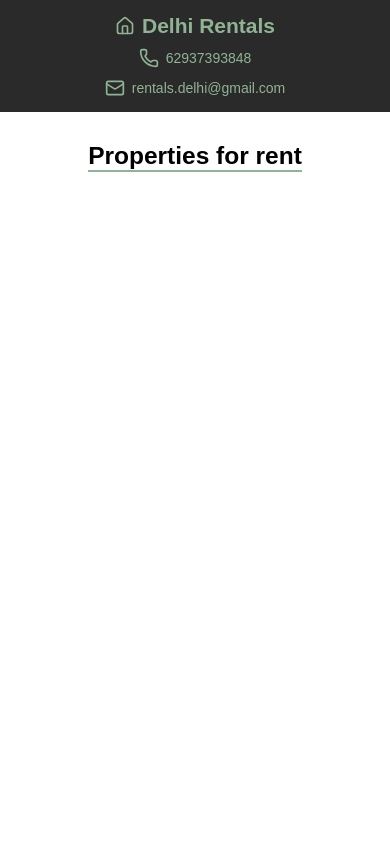
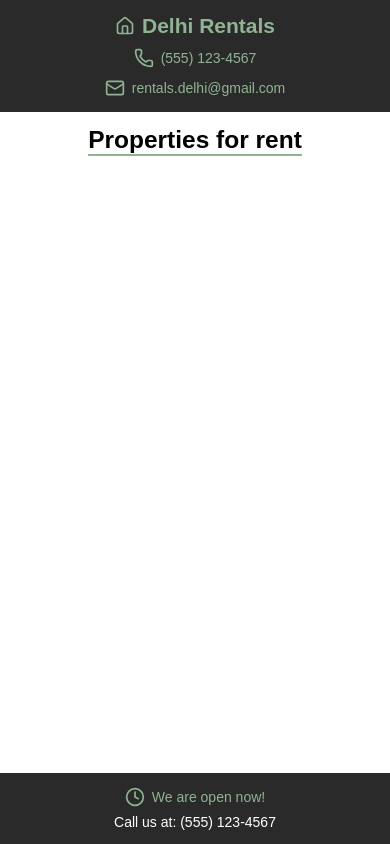
Before and after one commit to vidhi-thakur/practise-projects, a React (Vite) app in the folder delhi-rentals/: page / in a window 390 px wide. Built offline with nearby package versions, Linux system fonts and the light colour scheme.

Commit message:
created a responsive footer

```diff
--- a/delhi-rentals/src/App.css
+++ b/delhi-rentals/src/App.css
@@ -3,7 +3,12 @@
   --theme-green: #90b493;
 
   font-size: 16px;
-  font-family: Arial, Helvetica, sans-serif
+  font-family: Arial, Helvetica, sans-serif;
+}
+
+* {
+  margin: 0;
+  box-sizing: border-box;
 }
 
 @media (max-width: 800px) {
--- a/delhi-rentals/src/components/footer/Footer.jsx
+++ b/delhi-rentals/src/components/footer/Footer.jsx
@@ -1,7 +1,38 @@
-// import styles from './Footer.module.css';
+import styles from "./Footer.module.css";
+import { Clock } from "lucide-react";
 
 const Footer = () => {
-  return <div></div>;
+  const today = new Date();
+  const day = today.getDay();
+  const time = today.getHours();
+
+  const isWeekday = day >= 1 && day <= 5;
+  const isWorkingHour = time >= 9 && time <= 17;
+
+  const isOpen = isWeekday && isWorkingHour;
+  return (
+    <footer className={styles.footer}>
+      {isOpen ? (
+        <div className={styles.box}>
+          <p className={styles.open}>
+            <Clock size={20} />
+            <span>We are open now!</span>
+          </p>
+          <p>Call us at: (555) 123-4567</p>
+        </div>
+      ) : (
+        <div className={styles.box}>
+          <p className={styles.closed}>
+            <Clock size={20} />
+            <span>We are closed now!</span>
+          </p>
+          <p>Opening hours: Monday to Friday, 9am to 5pm.</p>
+        </div>
+      )}
+
+      <p></p>
+    </footer>
+  );
 };
 
 export default Footer;
--- a/delhi-rentals/src/components/footer/Footer.module.css
+++ b/delhi-rentals/src/components/footer/Footer.module.css
@@ -0,0 +1,32 @@
+.footer {
+  background-color: var(--theme-gray);
+  color: white;
+  position: fixed;
+  right: 0;
+  left: 0;
+  bottom: 0;
+  padding: 1rem;
+  text-align: center;
+}
+
+.open {
+  color: var(--theme-green);
+  display: flex;
+  align-items: center;
+  justify-content: center;
+  gap: 0.5rem;
+}
+
+.closed {
+  color: red;
+  display: flex;
+  align-items: center;
+  justify-content: center;
+  gap: 0.5rem;
+}
+
+.box {
+    display: flex;
+    flex-direction: column;
+    gap: 0.5rem;
+}
--- a/delhi-rentals/src/components/header/Header.jsx
+++ b/delhi-rentals/src/components/header/Header.jsx
@@ -12,7 +12,7 @@ const Header = () => {
       </div>
       <div className={styles.box}>
         <Phone size={20} />
-        <span>62937393848</span>
+        <span>(555) 123-4567</span>
       </div>
       <div className={styles.box}>
         <Mail size={20} />
```
